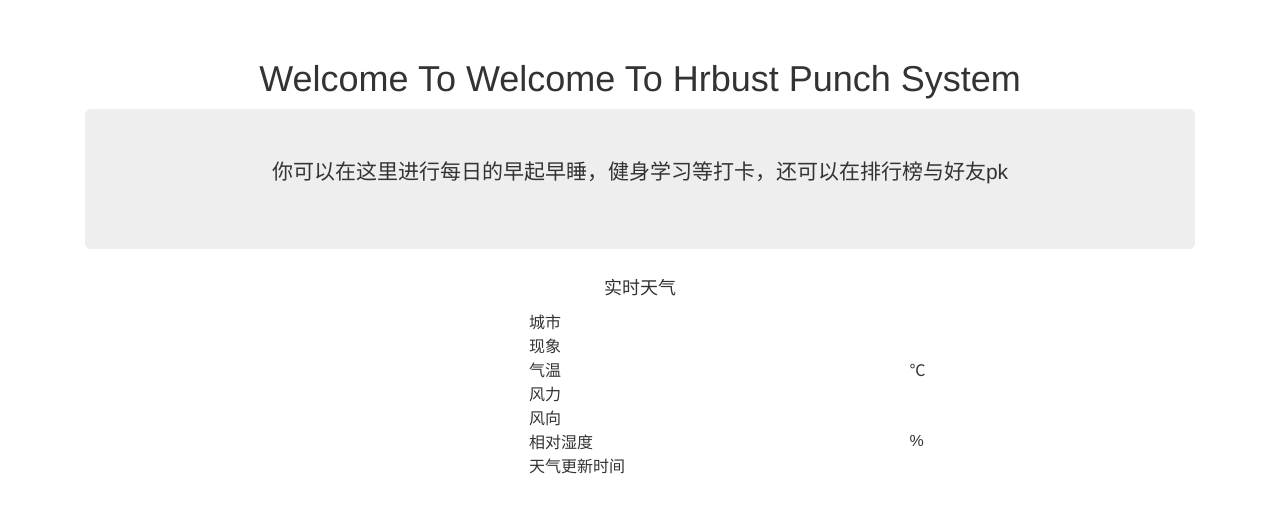
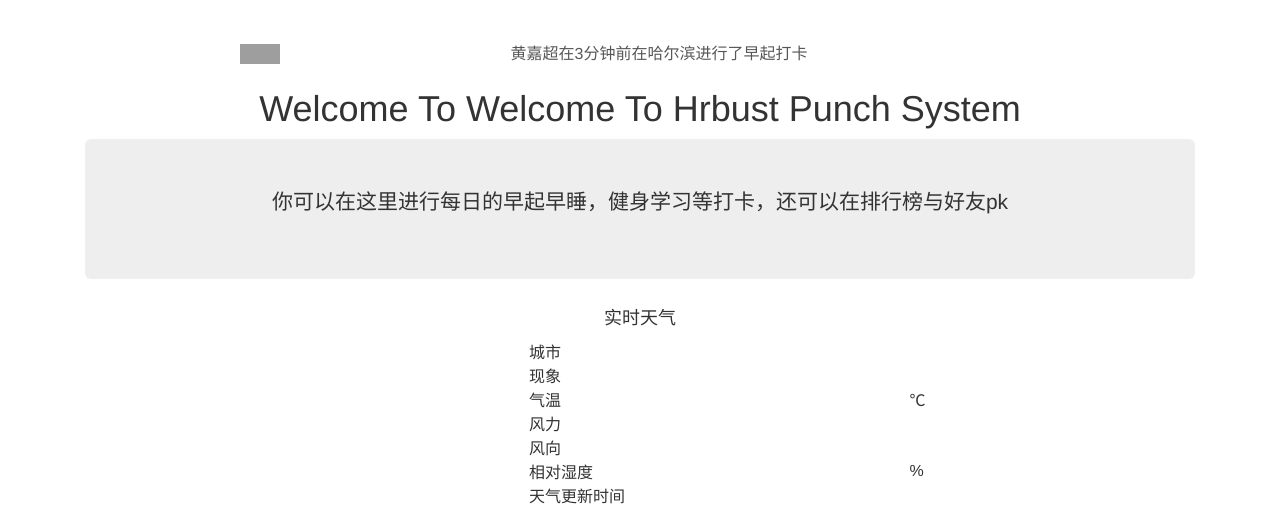
Before and after one commit to guanghuichenshao/punch, a PHP site: page /welcome.php in a window 1280 px wide. Shown: the part 51-557 px from the top of the page. Run offline with PHP 8.4, Linux system fonts and the light colour scheme; data that the repository does not hold is empty; some libraries are stand-ins or nearby versions; grey boxes are pictures that could not be loaded.

Commit message:
Add files via upload

```diff
--- a/master/welcome.php
+++ b/master/welcome.php
@@ -16,7 +16,7 @@ if($a=='loginout'){
 //echo $_SESSION['username'];
 //echo "/br";
 //echo $_COOKIE['username'];
-$url = 'http://api.yytianqi.com/observe?city=CH050101&key=保密';
+$url = 'http://api.yytianqi.com/observe?city=CH050101&key=lu0c715192s34w2i';
 $result = file_get_contents($url);
 //echo $result;
 $jsonArray = json_decode($result);
@@ -36,6 +36,51 @@ $sd = $jsonArray->data->sd;
 
 ?>
 <style type="text/css">
+    .case {
+        width: 800px;
+        height: 30px;
+        overflow: hidden;
+        left: calc(50% - 400px);
+        top: 150px;
+        margin: 0 auto;
+    }
+    .case .part1 {
+        float: left;
+        width: 5%;
+        height: 30px;
+    }
+    .case .part1 img {
+        width: 40px;
+        height: 20px;
+        float: right;
+        margin-top: 5px;
+    }
+    .case .part2 {
+        float: left;
+        width: 93%;
+        height: 30px;
+        text-indent: 1em;
+        overflow: hidden;
+    }
+    #part2 ul {
+        width: 100%;
+        height: auto;
+        list-style: none;
+        padding: 0;
+        margin: 0;
+    }
+    #part2 ul li {
+        width: 100%;
+        height: 30px;
+        font-size: 16px;
+        line-height: 30px;
+        color: #575757;
+        overflow: hidden;
+        white-space: nowrap;
+        text-overflow: ellipsis;
+    }
+</style>
+<style type="text/css">
 
     table td {
         align="left";
@@ -43,7 +88,9 @@ $sd = $jsonArray->data->sd;
     table {
         margin-left: 40%;
     }
+
 </style>
+
 <!DOCTYPE html>
 <html lang="zh-CN">
   <!-- header部分 -->
@@ -54,12 +101,31 @@ $sd = $jsonArray->data->sd;
   <!-- 导航栏 -->
   <?php require_once 'public/layouts/nav.php' ?>
   <!-- 页面主体内容 -->
+
     <div class="container">
       <div class="content">
           <div class="starter-template">
+              <div class="case" >
+                  <div class="part1">
+                      <img src="public/img/notice.jpg">
+                  </div>
+                  <div class="part2" id="part2">
+                      <div id="scroll1">
+                          <ul>
+                              <li>黄嘉超在3分钟前在哈尔滨进行了早起打卡</li>
+                              <li>杜传宇在12分钟前在牡丹江进行了健身打卡</li>
+                              <li>刘雷在15分钟前在北京进行了早起打卡</li>
+                              <li>杨天一在16分钟前在哈尔滨进行了单词打卡</li>
+                              <li>韩志伟在17分钟前在鹤岗进行了单词打卡</li>
+                          </ul>
+                      </div>
+                      <div id="scroll2"></div>
+                  </div>
+              </div>
               <h1>Welcome To Welcome To Hrbust Punch System</h1>
 
               <div class='jumbotron'>
+
                   <!-- 这里做了修改，其他地方自由发挥 -->
                   <p class="lead">你可以在这里进行每日的早起早睡，健身学习等打卡，还可以在排行榜与好友pk</p>
 
@@ -274,5 +340,7 @@ $sd = $jsonArray->data->sd;
     <script src="//cdn.bootcss.com/jquery/1.11.3/jquery.min.js"></script>
     <script src="//cdn.bootcss.com/bootstrap/3.3.5/js/bootstrap.min.js"></script>
     <script src="public/js/check.js"></script>
+    <script src="public/js/rolling.js"></script>
+
   </body>
 </html>
```
